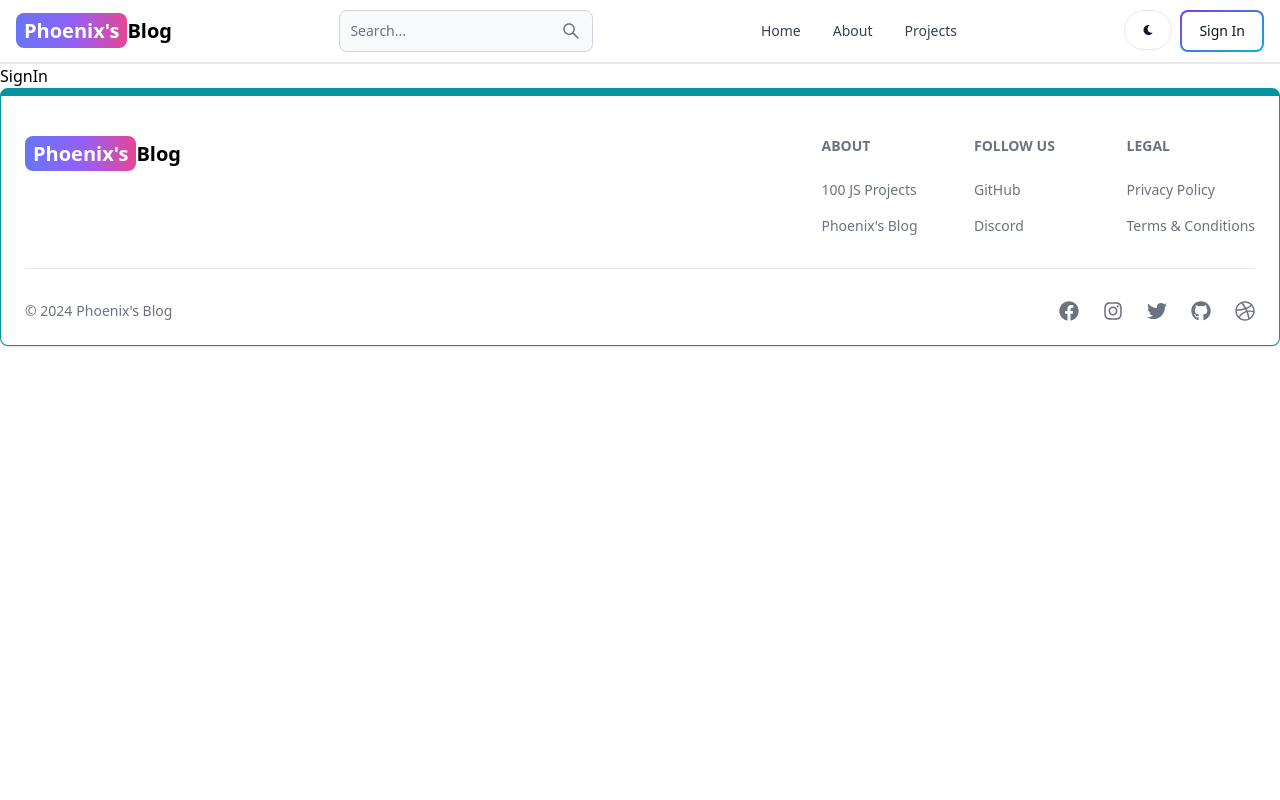
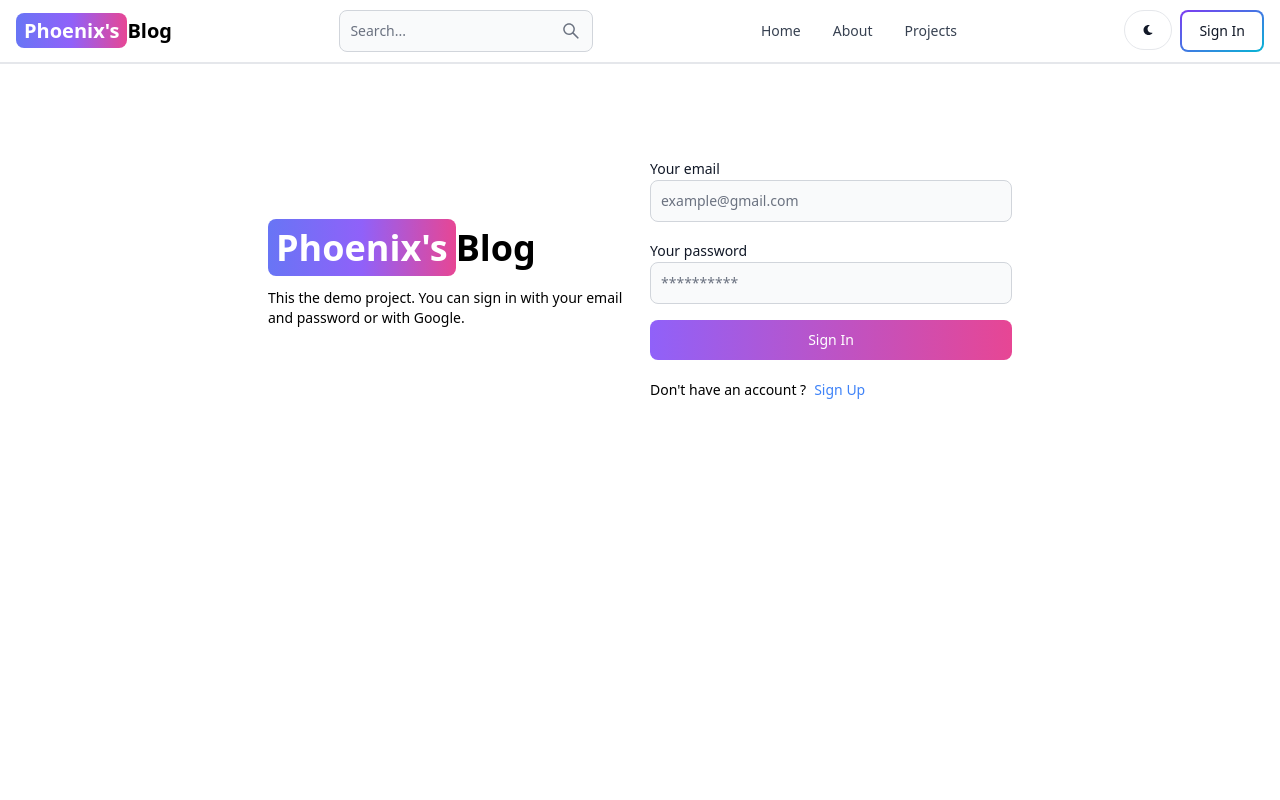
Before and after one commit to VishwasPrabhu18/MERN-Blog-App, a React (Vite) app in the folder client/: page /sign-in in a window 1280 px wide. Shown: the top 800 px of the page. Built offline with nearby package versions, Linux system fonts and the light colour scheme.

Commit message:
completed sign in route

```diff
--- a/client/src/pages/SignIn.jsx
+++ b/client/src/pages/SignIn.jsx
@@ -1,6 +1,108 @@
+import { Alert, Button, Label, Spinner, TextInput } from "flowbite-react"
+import { useNavigate } from "react-router-dom";
+import { useState } from "react";
+import { Link } from "react-router-dom"
+
 const SignIn = () => {
+
+  const [formData, setFormData] = useState({});
+  const [errorMessage, setErrorMessage] = useState(null);
+  const [loading, setLoading] = useState(false);
+
+  const navigate = useNavigate();
+
+  const handleChange = (e) => {
+    setFormData({ ...formData, [e.target.id]: e.target.value.trim() });
+  };
+
+  const handleSubmit = async (e) => {
+    e.preventDefault();
+
+    if (!formData.email || !formData.password) {
+      setErrorMessage("All fields are required");
+      return;
+    }
+
+    try {
+      setLoading(true);
+      setErrorMessage(null);
+      const res = await fetch("/api/auth/signin", {
+        method: "POST",
+        headers: {
+          "Content-Type": "application/json",
+        },
+
+        body: JSON.stringify(formData),
+      });
+
+      const data = await res.json();
+
+      if (data.success === false) {
+        setErrorMessage("User already exists...!");
+        return;
+      }
+      setLoading(false);
+      if (res.ok) {
+        navigate("/");
+      }
+    } catch (error) {
+      setErrorMessage("Something went wrong...!");
+      setLoading(false);
+    }
+  };
+
   return (
-    <div>SignIn</div>
+    <div className="min-h-screen mt-20">
+      <div className="flex p-3 max-w-3xl mx-auto flex-col md:flex-row md:items-center gap-5">
+        {/* Left Side */}
+        <div className="flex-1">
+          <Link to="/" className="font-bold dark:text-white text-4xl">
+            <span className="px-2 py-1 bg-gradient-to-r from-indigo-500 via-purple-500 to-pink-500 rounded-lg text-white">Phoenix&apos;s</span>
+            Blog
+          </Link>
+          <p className="text-sm mt-5">This the demo project. You can sign in with your email and password or with Google.</p>
+        </div>
+
+        {/* Right Side */}
+        <div className="flex-1">
+          <form className="flex flex-col gap-4" onSubmit={handleSubmit}>
+            <div className="">
+              <Label value="Your email" />
+              <TextInput onChange={handleChange} type="email" placeholder="example@gmail.com" id="email" />
+            </div>
+            <div className="">
+              <Label value="Your password" />
+              <TextInput onChange={handleChange} type="password" placeholder="**********" id="password" />
+            </div>
+
+            <Button gradientDuoTone="purpleToPink" type="submit" disabled={loading}>
+              {
+                loading ? (
+                  <>
+                    <Spinner size="sm" />
+                    <span className="pl-3">Loading...</span>
+                  </>
+                ) : (
+                  "Sign In"
+                )
+              }
+            </Button>
+          </form>
+
+          <div className="flex gap-2 text-sm mt-5">
+            <span>Don&apos;t have an account ?</span>
+            <Link to="/sign-up" className="text-blue-500"> Sign Up</Link>
+          </div>
+          {
+            errorMessage && (
+              <Alert type="error" className="mt-5" color="failure">
+                {errorMessage}
+              </Alert>
+            )
+          }
+        </div>
+      </div>
+    </div>
   )
 }
 
--- a/client/src/pages/SignUp.jsx
+++ b/client/src/pages/SignUp.jsx
@@ -76,7 +76,7 @@
             </div>
             <div className="">
               <Label value="Your password" />
-              <TextInput onChange={handleChange} type="password" placeholder="Password" id="password" />
+              <TextInput onChange={handleChange} type="password" placeholder="**********" id="password" />
             </div>
 
             <Button gradientDuoTone="purpleToPink" type="submit" disabled={loading}>
```
